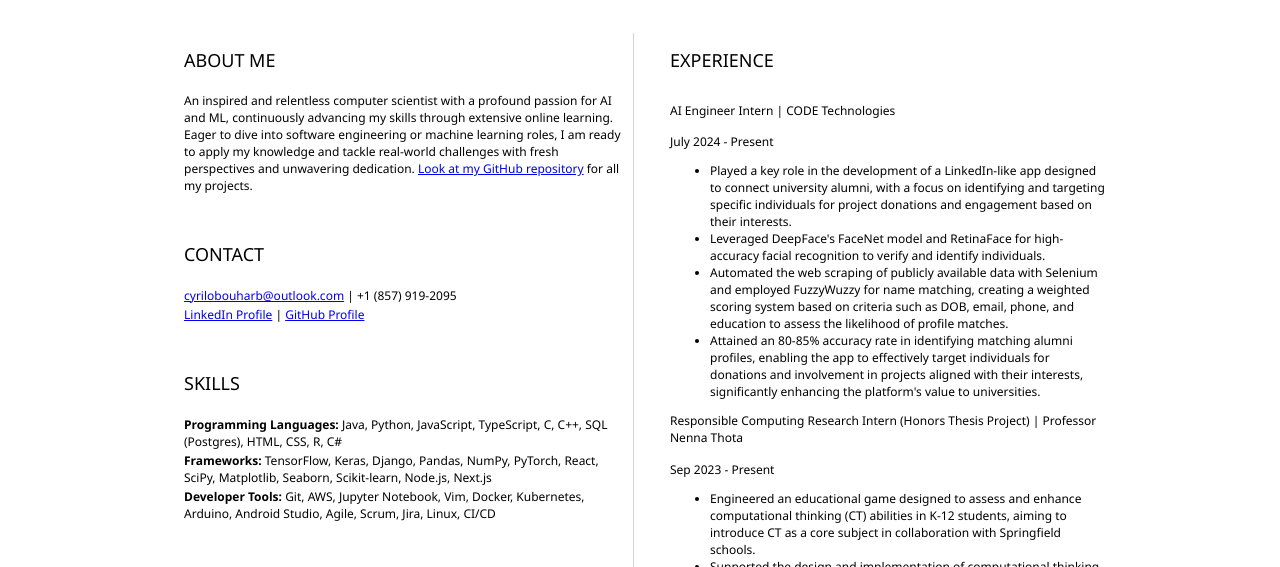
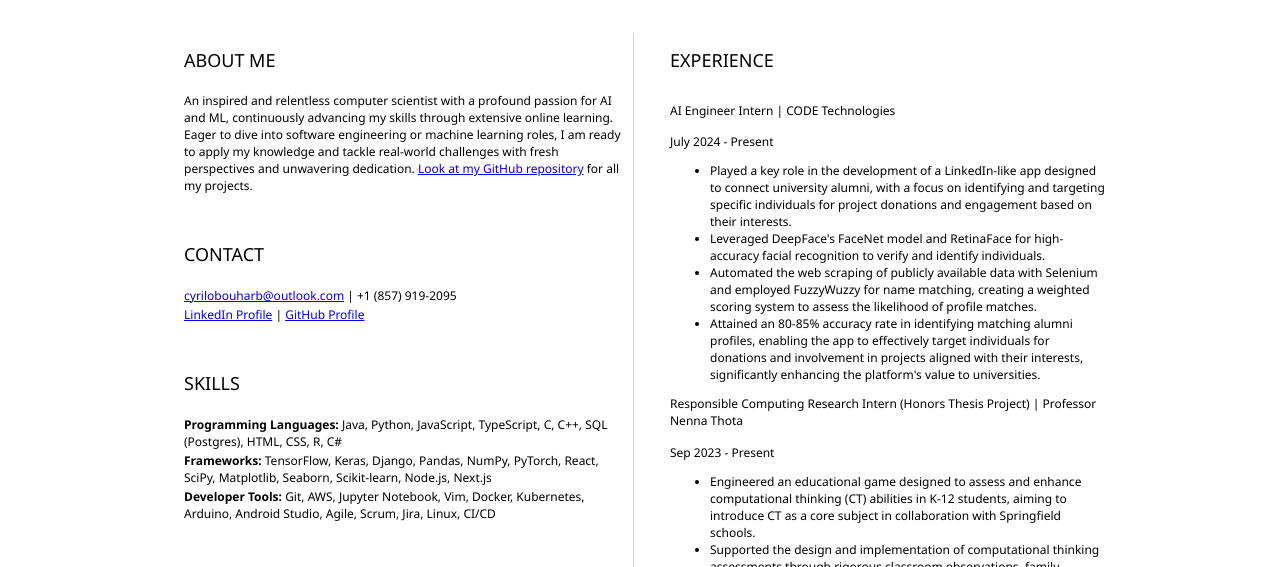
Before and after one commit to cyrilbouharb/resume, a plain HTML site: page index.html in a window 1280 px wide. Shown: the part 161-728 px from the top of the page. Drawn offline with Linux system fonts and the light colour scheme.

Commit message:
Update index.html

```diff
--- a/index.html
+++ b/index.html
@@ -47,7 +47,7 @@
                     <ul>
                         <li>Played a key role in the development of a LinkedIn-like app designed to connect university alumni, with a focus on identifying and targeting specific individuals for project donations and engagement based on their interests.</li>
                         <li>Leveraged DeepFace's FaceNet model and RetinaFace for high-accuracy facial recognition to verify and identify individuals.</li>
-                        <li>Automated the web scraping of publicly available data with Selenium and employed FuzzyWuzzy for name matching, creating a weighted scoring system based on criteria such as DOB, email, phone, and education to assess the likelihood of profile matches.</li>
+                        <li>Automated the web scraping of publicly available data with Selenium and employed FuzzyWuzzy for name matching, creating a weighted scoring system to assess the likelihood of profile matches.</li>
                         <li>Attained an 80-85% accuracy rate in identifying matching alumni profiles, enabling the app to effectively target individuals for donations and involvement in projects aligned with their interests, significantly enhancing the platform's value to universities.</li>
                     </ul>
                     <h3>Responsible Computing Research Intern (Honors Thesis Project) | Professor Nenna Thota</h3>
```
